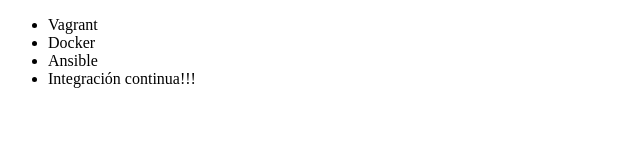
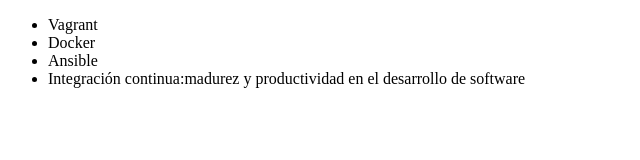
Before and after one commit to alb04/alura-git, a plain HTML site: page index.html in a window 1280 px wide. Shown: the whole page, without its empty margins (0-640 px from the left). Drawn offline with Linux system fonts and the light colour scheme.

Commit message:
renombrado integracion continua

```diff
--- a/index.html
+++ b/index.html
@@ -9,7 +9,7 @@
          <li> Vagrant </li>
          <li> Docker </li>
          <li> Ansible </li>
-         <li> Integración continua!!! </li>
+         <li> Integración continua:madurez y productividad en el desarrollo de software</li>
      </ul>
 </body>
 </html>
```
